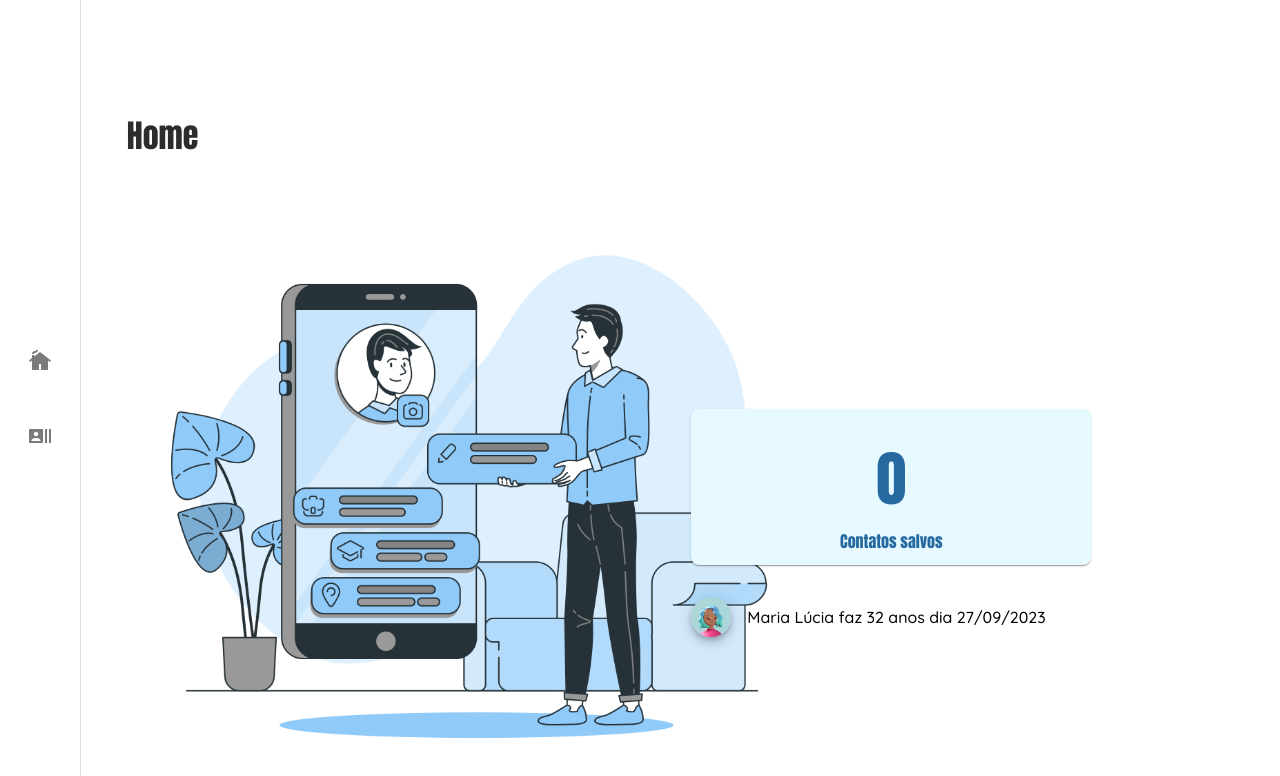
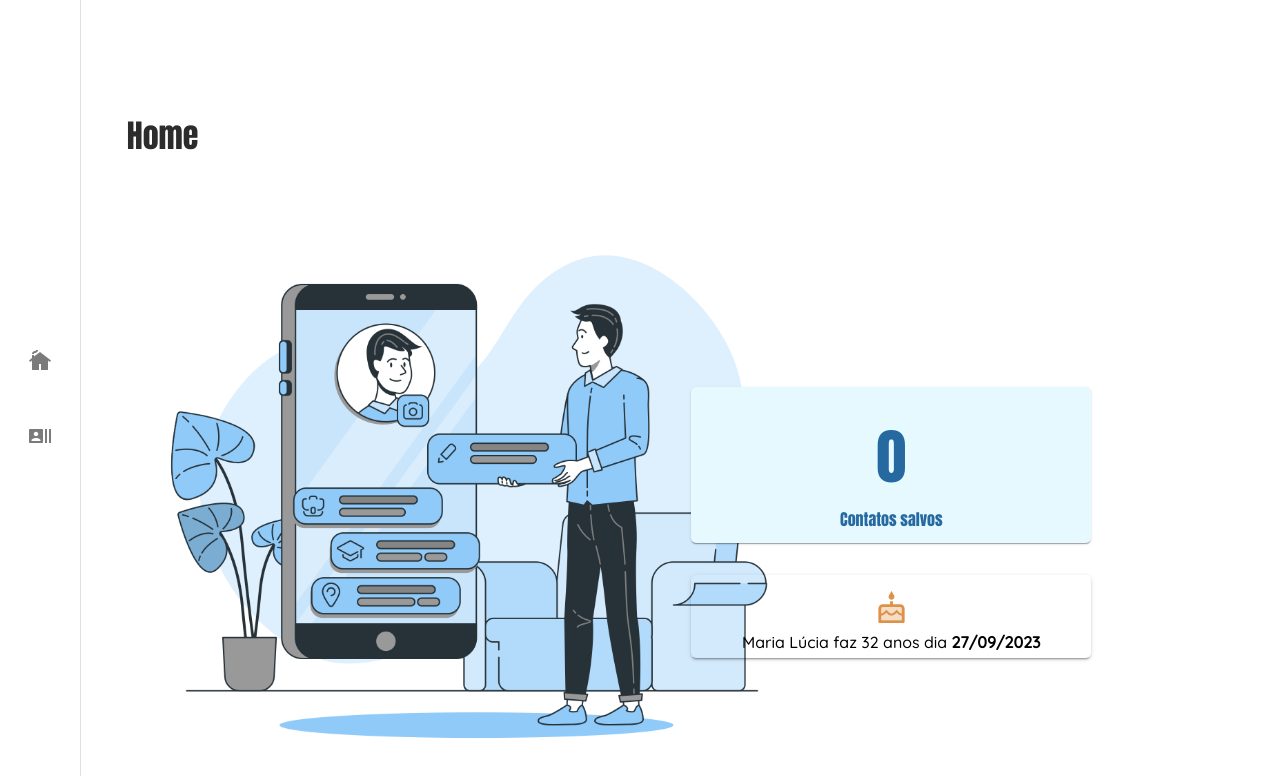
Before and after one commit to MatheusAraripe/cadastro-usuario, a React (Vite) app: page / in a window 1280 px wide. Shown: the top 776 px of the page. Built offline with nearby package versions, Linux system fonts and the light colour scheme.

Commit message:
feat: layout da home page pronto

```diff
--- a/src/components/cardInfo/CardInfo.jsx
+++ b/src/components/cardInfo/CardInfo.jsx
@@ -5,11 +5,10 @@ function CardInfo({info}) {
   return (
     <Grid
     container
-    sx={{backgroundColor: 'blue.main', color: 'blue.dark', marginRight: {xs: '0', md: '3rem'}}}
+    sx={{backgroundColor: 'blue.main', color: 'blue.dark', marginRight: {xs: '0', md: '3rem'}, borderRadius: '5px'}}
     rowSpacing={3}
     marginTop={12}
     p={2}
-    borderRadius={2}
     boxShadow={1}
     maxWidth={'400px'}
     >
--- a/src/components/cardInfo/CardInfoDate.jsx
+++ b/src/components/cardInfo/CardInfoDate.jsx
@@ -1,14 +1,19 @@
-import { Grid, Avatar} from '@mui/material'
+import { Grid } from '@mui/material'
+import CakeTwoToneIcon from '@mui/icons-material/CakeTwoTone';
 import React from 'react'
 
 function CardInfoDate() {
   return (
     <Grid
     container
+    rowSpacing={1}
+    sx={{display: 'flex', justifyContent: 'left', alignItems: 'center', borderRadius: '5px'}} marginTop={4} boxShadow={2} maxWidth={'400px'} p={1}
     >
-        <Grid item xs={12} sx={{display: 'flex', justifyContent: 'left', alignItems: 'center'}} marginTop={4} >
-            <Avatar src='src\assets\femaleAvatar.jpg' alt="Male Avatar"  sx={{boxShadow: '6', marginRight: '1rem'}} />
-            <p>Maria Lúcia faz 32 anos dia 27/09/2023</p>
+        <Grid item xs={12} display={'flex'} justifyContent={'center'} alignItems={'center'}>
+          <CakeTwoToneIcon sx={{color: 'orange.dark'}} fontSize='large'/>
+        </Grid>
+        <Grid item xs={12} display={'flex'} justifyContent={'center'} alignItems={'center'}>
+            <p>Maria Lúcia faz 32 anos dia <strong>27/09/2023</strong></p>
         </Grid>
     </Grid>
   )
--- a/src/pages/Home/Home.jsx
+++ b/src/pages/Home/Home.jsx
@@ -1,7 +1,7 @@
 import React, { useContext } from 'react'
 import { ContactsContext } from '../../context/ContactsContext'
 import { MainContainer, CardInfo, CardInfoDate } from '../../components'
-import { Grid } from '@mui/material'
+import { Grid, Hidden } from '@mui/material'
 import "./home.css"
 
 function Home() {
@@ -12,9 +12,11 @@ function Home() {
   return (
     <MainContainer title={"Home"}>
       <Grid container rowSpacing={3} display={'flex'} justifyContent={'center'} alignItems={'center'}>
-        <Grid item xs={12} md={6} >
-          <img src="src\assets\hero-image.png" alt="Imagem da tela inicial" />
-        </Grid>
+        <Hidden mdDown>
+          <Grid item xs={12} md={6} >
+            <img src="src\assets\hero-image.png" alt="Imagem da tela inicial" />
+          </Grid>
+        </Hidden>
         <Grid item xs={12} md={6} display={'flex'} justifyContent={'center'} alignItems={'left'} flexDirection={'column'} marginBottom={6}>
           <CardInfo info={contacts}/>
           <CardInfoDate />
```
